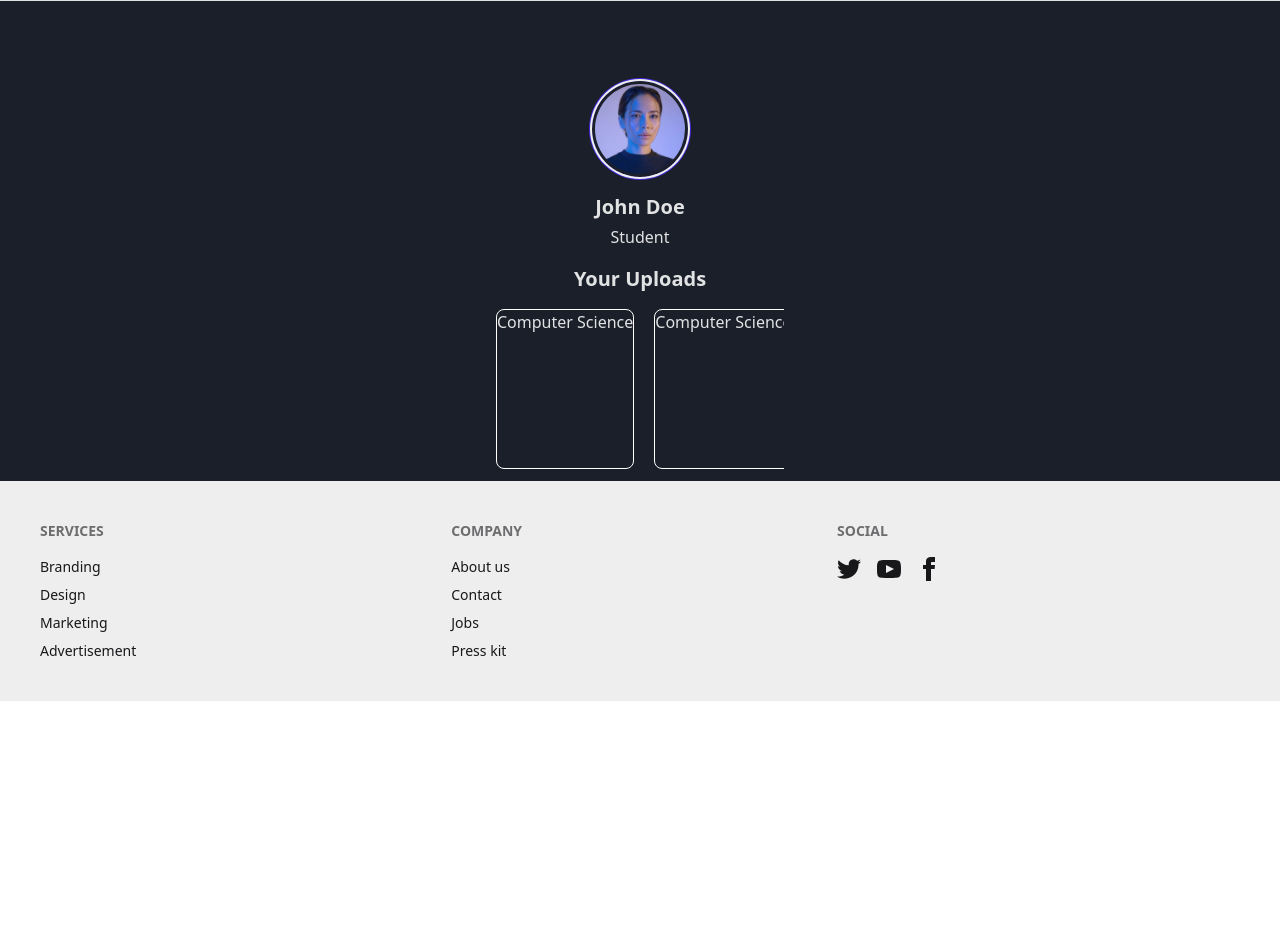
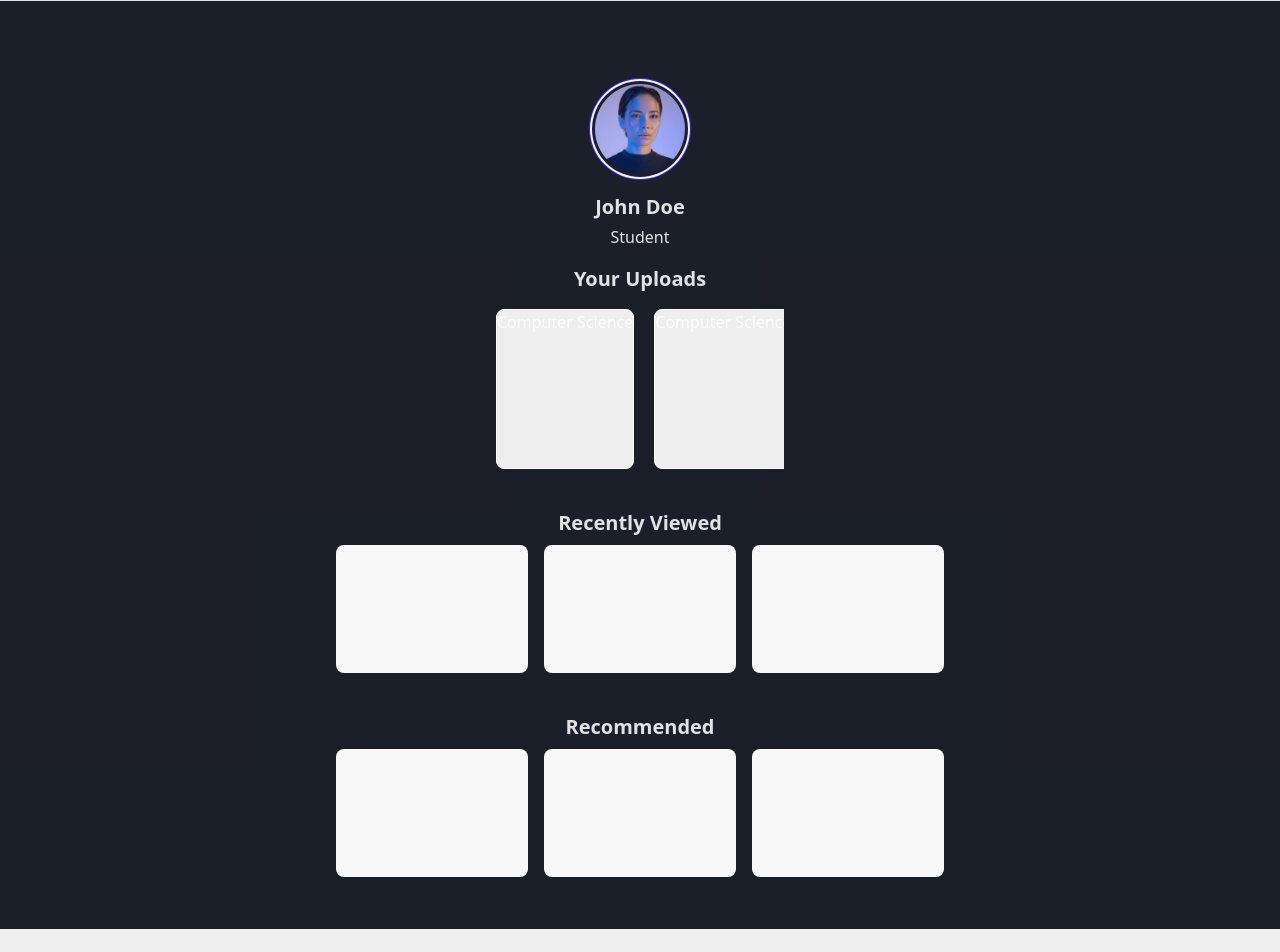
Before and after one commit to aspects19/hitimu, a React (Vite) app: page /profile in a window 1280 px wide. Shown: the top 952 px of the page. Before the commit the page ends 800 px from the top, so only its background shows below. Built offline with nearby package versions, Linux system fonts and the light colour scheme.

Commit message:
Relatively complete ui

```diff
--- a/src/routes/(tabs)/profile.tsx
+++ b/src/routes/(tabs)/profile.tsx
@@ -20,16 +20,29 @@ function RouteComponent() {
     <span className='text-base mt-1'>Student</span>
     <span className='text-xl font-bold mt-4'>Your Uploads</span>
     <div className='flex w-full flex-row gap-5 overflow-x-auto whitespace-nowrap mt-4 max-w-72 '>
-      <div className="card w-48 border-white border-1 h-40">Computer Science</div>
-      <div className="card w-48 border-white border-1 h-40">Computer Science</div>
-      <div className="card w-48 border-white border-1 h-40">Computer Science</div>
-      <div className="card w-48 border-white border-1 h-40">Computer Science</div>
-      <div className="card w-48 border-white border-1 h-40">Computer Science</div>
-      <div className="card w-48 border-white border-1 h-40">Computer Science</div>
+      <div className="card  skeleton w-48 border-white border-1 h-40">Computer Science</div>
+      <div className="card skeleton w-48 border-white border-1 h-40">Computer Science</div>
+      <div className="card skeleton  w-48 border-white border-1 h-40">Computer Science</div>
+      <div className="card skeleton w-48 border-white border-1 h-40">Computer Science</div>
+      <div className="card skeleton w-48 border-white border-1 h-40">Computer Science</div>
+      <div className="card skeleton w-48 border-white border-1 h-40">Computer Science</div>
     </div>
-    <div className='flex flex-col '>
+    <span className="text-xl font-bold mt-10 mb-2 block">Recently Viewed</span>
+    <div className="flex gap-4 overflow-x-auto">
+      <div className="card w-48 h-32 bg-base-200"></div>
+      <div className="card w-48 h-32 bg-base-200"></div>
+      <div className="card w-48 h-32 bg-base-200"></div>
+    </div>
 
+    <span className="text-xl font-bold mt-10 mb-2 block">Recommended</span>
+    <div className="flex gap-4 overflow-x-auto mb-10">
+      <div className="card w-48 h-32 bg-base-200"></div>
+      <div className="card w-48 h-32 bg-base-200"></div>
+      <div className="card w-48 h-32 bg-base-200"></div>
     </div>
+
+
+
   </div>
   );
 };
--- a/src/routes/upload.tsx
+++ b/src/routes/upload.tsx
@@ -11,10 +11,10 @@ function RouteComponent() {
         <h2 className="text-2xl font-bold mb-4 text-center">Upload Study Material</h2>
 
         <form className='flex flex-col items-center' onSubmit={()=> {}}>
-          <input type="file" className="file-input file-input-bordered h-28 mb-3" required />
           <input type="text" placeholder="Title" className="input input-bordered mb-3" required />
           <input type="text" placeholder="Subject" className="input input-bordered mb-3" required />
           <textarea placeholder="Description (optional)" className="textarea textarea-bordered mb-3"></textarea>
+          <input type="file" className="file-input file-input-bordered mb-3" required />
           <button type="submit" className="btn btn-primary w-full">Upload</button>
         </form>
       </div>
```
